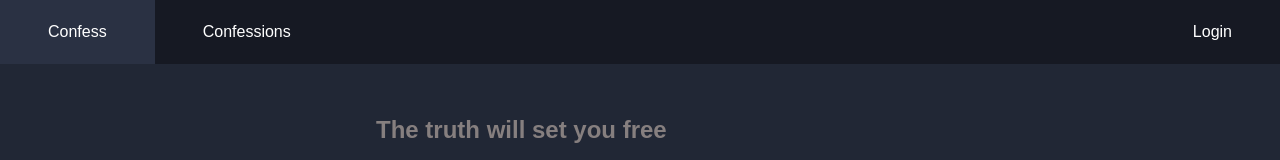
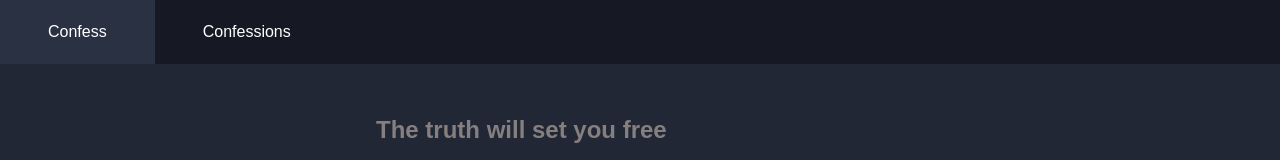
Before and after one commit to UAconfessions/confessions, a Next.js app: page / in a window 1280 px wide. Shown: the top 160 px of the page. Built offline with nearby package versions, Linux system fonts and the light colour scheme; no server answers; a web font is replaced by a local one.

Commit message:
image problem, keeps refetching

```diff
--- a/pages/_app.js
+++ b/pages/_app.js
@@ -2,24 +2,23 @@ import '../styles/globals.css';
 import Nav from '../components/nav/nav';
 import style from '../styles/App.module.css';
 import NavItem from '../components/navItem/navItem';
-import NavLogo from '../components/navLogo/navLogo';
-import {useUser} from "../utils/firebase/useUser";
+// import NavLogo from '../components/navLogo/navLogo';
+// import {useUser} from "../utils/firebase/useUser";
 import Head from "../components/head/head";
 
 
 export default function MyApp({ Component, pageProps }) {
-	const { user } = useUser();
+	// const { user } = useUser();
 	const features = ['submit', 'admin', 'confessions', 'login'];
 	return (
 		<>
-			<Head />
 			<Nav type={'icon links'}>
 				{/*<NavLogo href={'/'}><img className={style.logo} src="/images/logo.jpg" alt={'fluisterlogo UAntwerpen confessions'}/></NavLogo>*/}
 				{ features.includes('submit') && (<NavItem href={'/'}>Confess</NavItem>)}
 				{ features.includes('confessions') && (<NavItem href={'/confessions'}>Confessions</NavItem>)}
 
-				{ features.includes('admin') && (user?.isAdmin) && (<NavItem href={'/admin'}>Admin</NavItem>)}
-				{ features.includes('login') && (<NavItem href={'/login'} right>{user?.id ? user.name ?? user.email : 'Login'}</NavItem>)}
+				{/*{ features.includes('admin') && (user?.isAdmin) && (<NavItem href={'/admin'}>Admin</NavItem>)}*/}
+				{/*{ features.includes('login') && (<NavItem href={'/login'} right>{user?.id ? user.name ?? user.email : 'Login'}</NavItem>)}*/}
 			</Nav>
 			<section className={style.content}>
 				<Component {...pageProps} />
```
